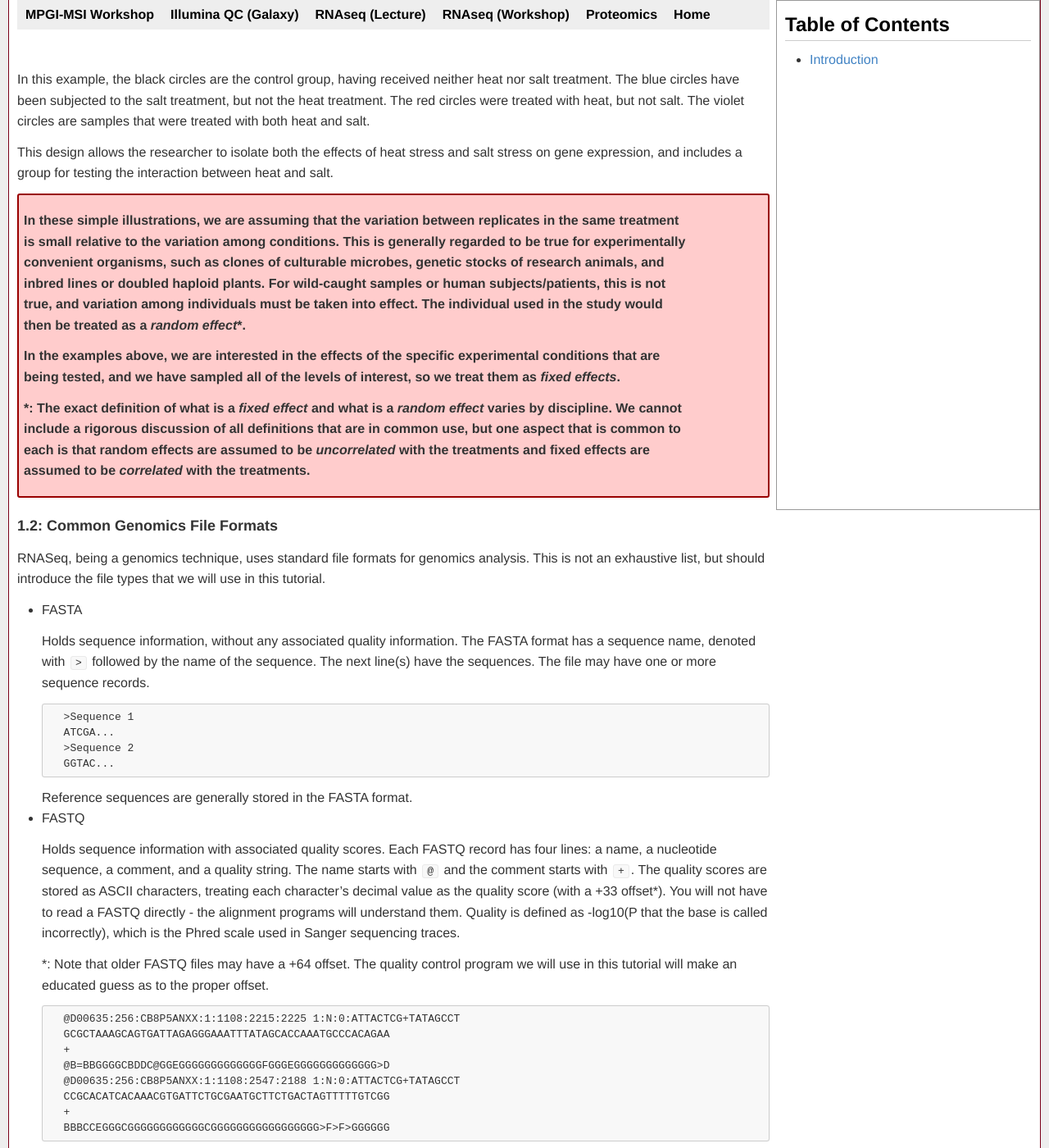
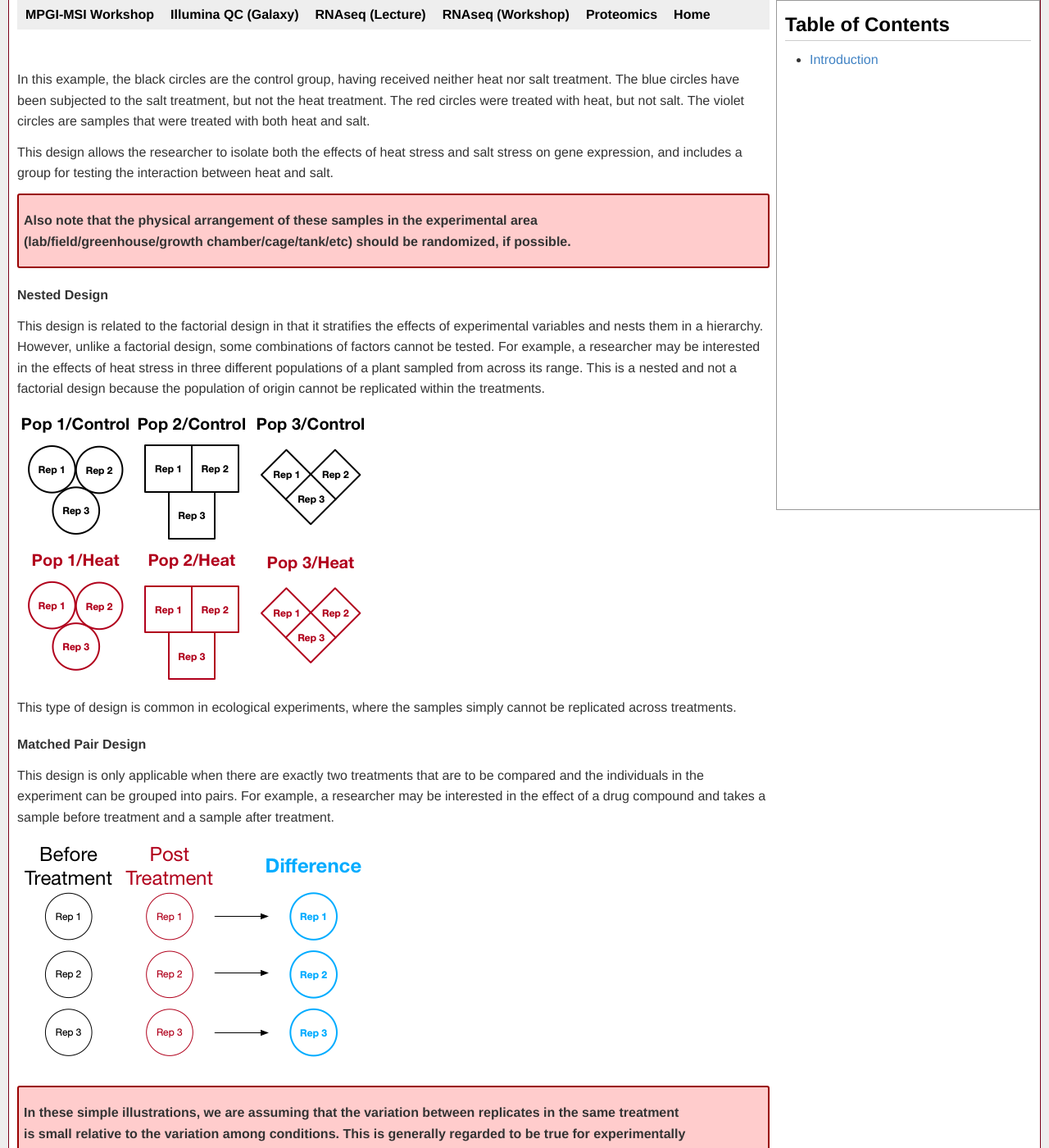
Before and after one commit to msi-ris/Tutorials, a Jekyll site: the page built from rnaseq_lec.md, in a window 1280 px wide and 1400 px high, scrolled down 3262 px. Shown: the whole window at 82% size. Built offline with Jekyll 4.4.1, drawn with Linux system fonts in a browser that asks for light colours.

Commit message:
Update rnaseq lecture

```diff
--- a/rnaseq_lec.md
+++ b/rnaseq_lec.md
@@ -148,6 +148,37 @@ heat and salt.
 This design allows the researcher to isolate both the effects of heat stress
 and salt stress on gene expression, and includes a group for testing the
 interaction between heat and salt.
+
+<div class="warn" markdown="1">
+
+Also note that the physical arrangement of these samples in the experimental
+area (lab/field/greenhouse/growth chamber/cage/tank/etc) should be randomized,
+if possible.
+
+</div>
+
+#### Nested Design
+This design is related to the factorial design in that it stratifies the effects
+of experimental variables and nests them in a hierarchy. However, unlike a
+factorial design, some combinations of factors cannot be tested. For example,
+a researcher may be interested in the effects of heat stress in three different
+populations of a plant sampled from across its range. This is a nested and not
+a factorial design because the population of origin cannot be replicated within
+the treatments.
+
+![Nested Experiment]({{ "/graphics/rnaseq_lec/nested_exp.png" | prepend: site.baseurl }})
+
+This type of design is common in ecological experiments, where the samples
+simply cannot be replicated across treatments.
+
+#### Matched Pair Design
+This design is only applicable when there are exactly two treatments that are to
+be compared and the individuals in the experiment can be grouped into pairs. For
+example, a researcher may be interested in the effect of a drug compound and
+takes a sample before treatment and a sample after treatment.
+
+![Matched Pair Experiment]({{ "/graphics/rnaseq_lec/paired_exp.png" | prepend: site.baseurl }})
+
 
 <div class="warn" markdown="1">
 
```
Also changed, not shown: graphics/rnaseq_lec/nested_exp.png (added), graphics/rnaseq_lec/paired_exp.png (added), 2 other files.
